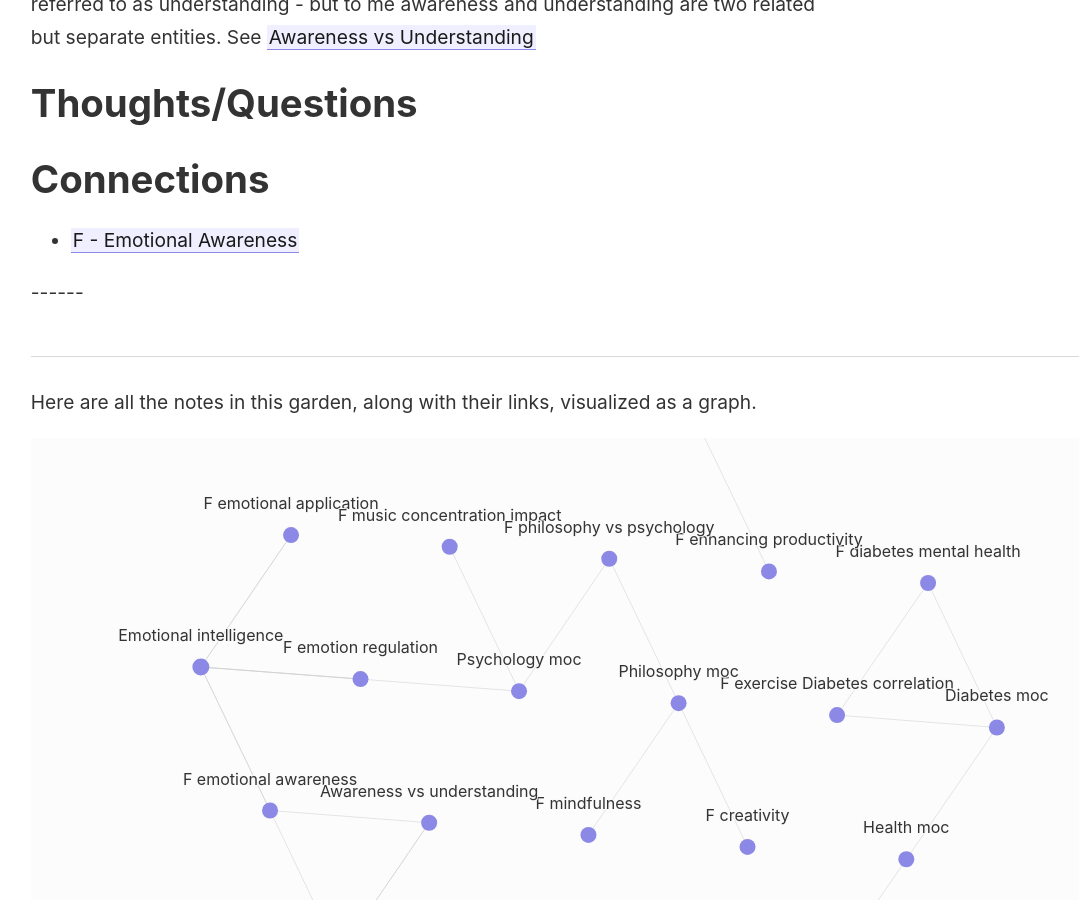
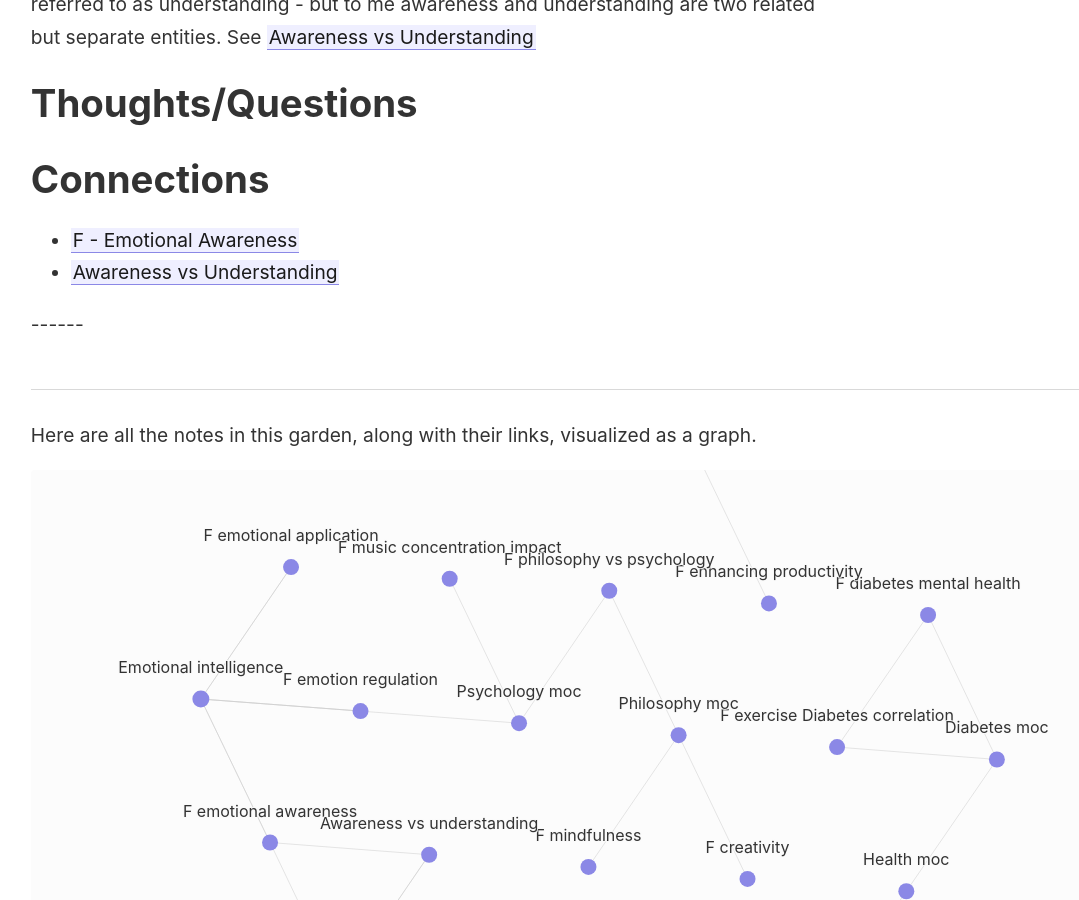
Before and after one commit to TM2611/digital-garden, a Jekyll site: the page built from _notes/002 Permanent Notes/Awareness.md, in a window 1280 px wide and 900 px high, scrolled down 859 px. Shown: the whole window, without its empty margins (46-1125 px from the left). Built offline with Jekyll 4.4.1, drawn with Linux system fonts in a browser that asks for light colours.

Commit message:
TEND  - Awareness

```diff
--- a/_notes/002 Permanent Notes/Awareness.md
+++ b/_notes/002 Permanent Notes/Awareness.md
@@ -14,3 +14,4 @@ People most commonly refer to the perception aspect of awareness, however knowle
 # Connections
 
 - [[F - Emotional Awareness]]
+- [[Awareness vs Understanding]]
```
